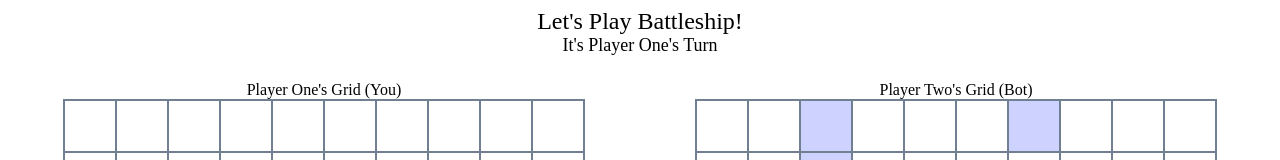
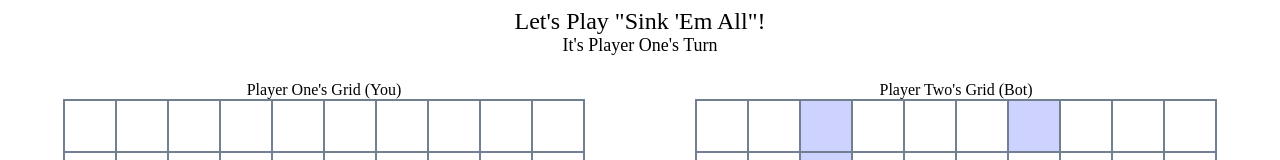
Before and after one commit to mpieciak18/battleship, a website with bundled scripts: page index.html in a window 1280 px wide. Shown: the top 160 px of the page. Built offline with nearby package versions, Linux system fonts and the light colour scheme.

Commit message:
change naming convention

```diff
--- a/index.html
+++ b/index.html
@@ -4,11 +4,11 @@
         <meta charset="UTF-8">
         <meta name="viewport" content="width=device-width, initial-scale=1.0">
         <link href="style.css" rel="stylesheet">
-        <title>Battleship</title>
+        <title>Sink 'Em All</title>
     </head>
     <body>
         <header>
-            Let's Play Battleship!
+            Let's Play "Sink 'Em All"!
         </header>
         <main>
             <div id='status'>It's Player One's Turn</div>
```
Also changed, not shown: package.json (+4 -4 lines), README.md.
